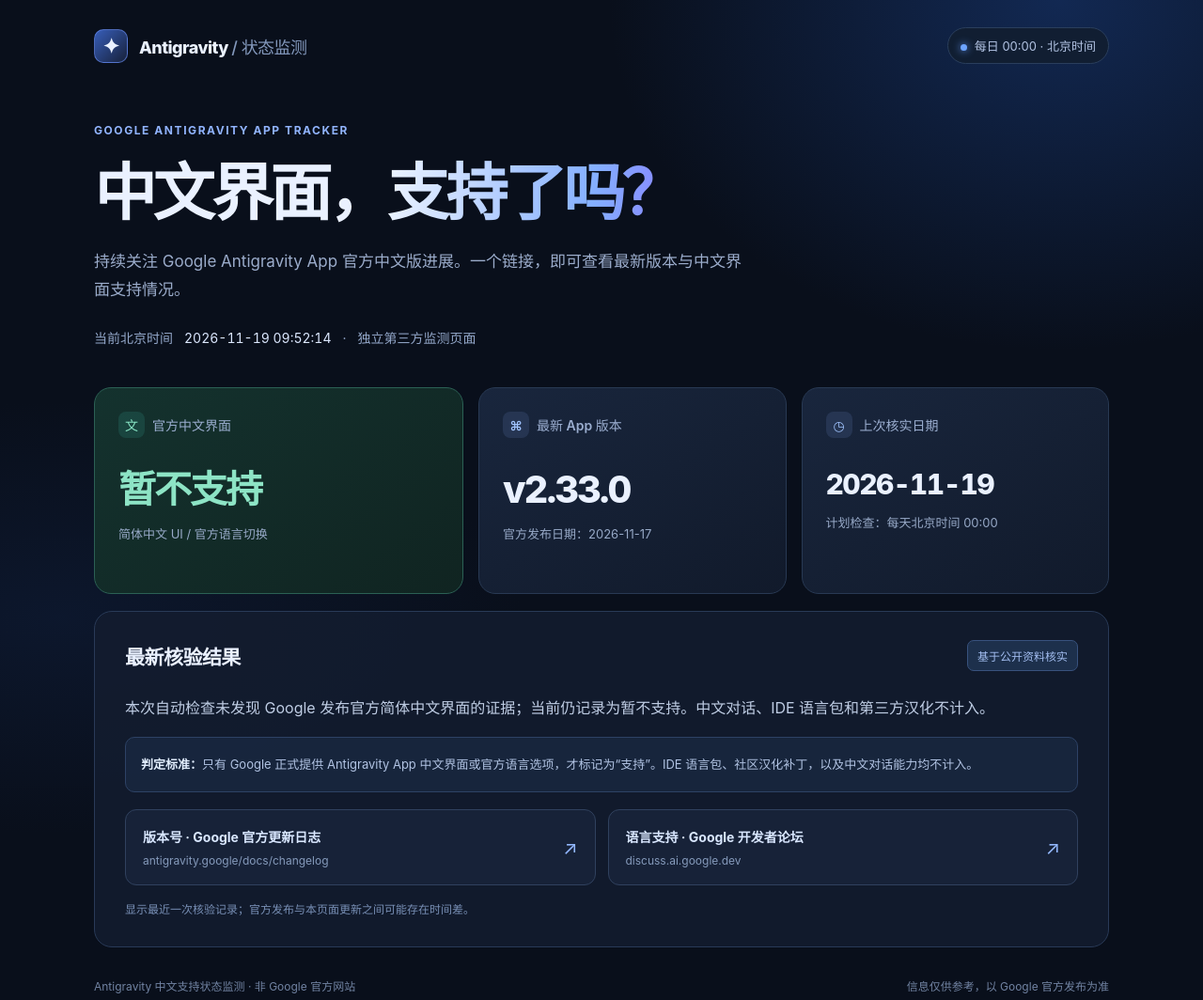
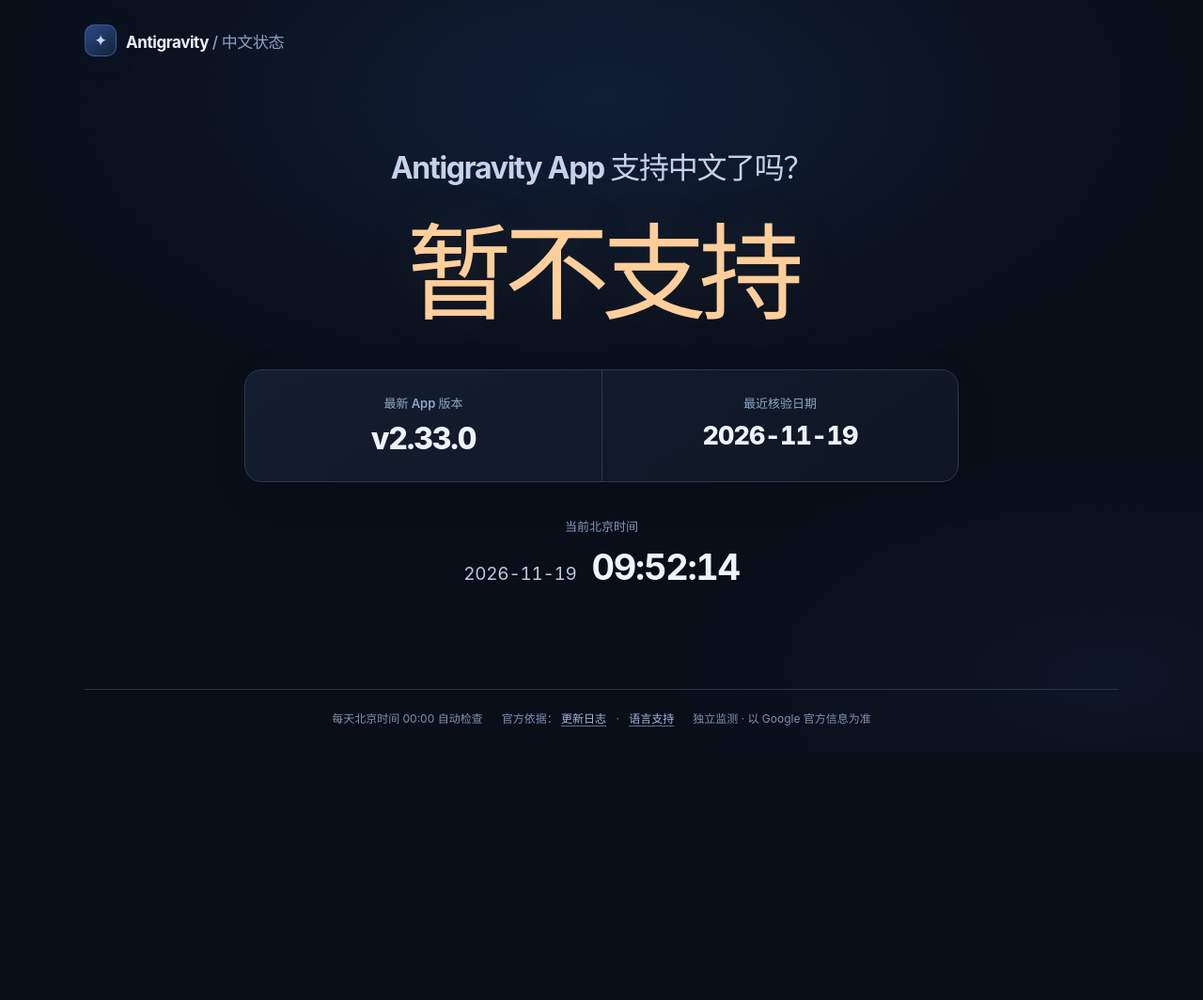
Before and after one commit to ludanBig/antigravity-cn-status, a plain HTML site: page site/index.html in a window 1280 px wide. Shown: the whole page at 94% size. After the commit the page ends 800 px from the top, so only its background shows below. Drawn offline with Linux system fonts and the light colour scheme.

Commit message:
design: focus tracker on Chinese UI status and live time

```diff
--- a/site/index.html
+++ b/site/index.html
@@ -1,72 +1,338 @@
 <!doctype html>
 <html lang="zh-CN">
 <head>
-<meta charset="utf-8"><meta name="viewport" content="width=device-width, initial-scale=1">
-<meta name="theme-color" content="#090f1b">
-<meta name="description" content="每天核实 Google Antigravity App 最新版本和官方中文界面支持状态">
-<title>Antigravity 中文支持状态监测</title>
+<meta charset="utf-8">
+<meta name="viewport" content="width=device-width, initial-scale=1">
+<meta name="theme-color" content="#090e19">
+<meta name="description" content="一眼查看 Google Antigravity App 最新版本与官方中文界面支持状态">
+<title>Antigravity 中文支持状态</title>
 <style>
-:root{color-scheme:dark;font-family:Inter,-apple-system,BlinkMacSystemFont,"Segoe UI","PingFang SC","Microsoft YaHei",sans-serif;color:#eaf1ff;background:#090f1b}*{box-sizing:border-box}
-body{margin:0;min-height:100vh;background:radial-gradient(ellipse 55% 50% at 88% 0,#173670a6,transparent 68%),radial-gradient(ellipse 55% 30% at 5% 60%,#13264d5a,transparent 70%),#090f1b}
-.shell{max-width:1140px;margin:0 auto;padding:29px 30px 35px}header{display:flex;justify-content:space-between;align-items:center;gap:12px;padding-bottom:63px}
-.brand{font-weight:760;letter-spacing:-.03em;font-size:18px;display:flex;align-items:center;gap:12px}.logo{display:grid;place-items:center;width:36px;height:36px;border:1px solid #6a8df1a0;background:linear-gradient(135deg,#375db8,#17213a);border-radius:10px;font-size:22px}
-.head-tag{color:#b2c3e3;border:1px solid #2a3e5c;background:#111e32;padding:9px 13px;border-radius:50px;font-size:13px}.head-tag:before{content:"";display:inline-block;width:7px;height:7px;background:#6ca3ff;border-radius:50%;margin-right:8px;box-shadow:0 0 8px #629aff}
-.eyebrow{color:#91b4ff;font-size:12px;letter-spacing:.13em;font-weight:750;text-transform:uppercase}h1{font-size:clamp(36px,5.4vw,66px);letter-spacing:-.055em;line-height:1.15;margin:22px 0 19px;font-weight:800}
-.gradient{background:linear-gradient(95deg,#edf4ff,#84afff 70%,#8880ff);background-clip:text;color:transparent}.lead{color:#9baccb;max-width:700px;font-size:17px;line-height:1.8;margin:0}
-.clockline{display:flex;align-items:center;gap:12px;flex-wrap:wrap;color:#92a6c8;margin-top:25px;font-size:14px}.clockline time{color:#dce8ff;font-variant-numeric:tabular-nums}
-.cards{display:grid;grid-template-columns:1.2fr 1fr 1fr;gap:16px;margin-top:43px}.card{background:linear-gradient(150deg,#19263d,#111a2b);border:1px solid #283953;border-radius:18px;min-height:220px;padding:25px}
-.card.primary{background:linear-gradient(145deg,#14322e,#102421);border-color:#2b6054}.label{color:#9baed0;font-size:14px;font-weight:580}.icon{display:inline-grid;place-items:center;width:28px;height:28px;margin-right:8px;border-radius:8px;background:#34476b7f;color:#a1c4ff}
-.primary .icon{background:#23665d66;color:#88e5c5}.value{font-size:40px;letter-spacing:-.05em;font-weight:780;margin:31px 0 12px;line-height:1.2;font-variant-numeric:tabular-nums}.primary .value{color:#8de4c5}.sub{font-size:13px;color:#97a9c7;line-height:1.7}
-.panel{border:1px solid #293a57;background:#131d2fda;border-radius:19px;margin-top:18px;padding:30px 32px}.panel-head{display:flex;justify-content:space-between;align-items:center;gap:12px;flex-wrap:wrap}.panel h2{font-size:21px;letter-spacing:-.025em;margin:0}.tag{background:#1d304c;border:1px solid #38527e;color:#a2bdf0;padding:7px 10px;border-radius:7px;font-size:12px}
-.summary{font-size:16px;line-height:1.9;color:#bfcde4;margin:24px 0 16px}.note{background:#1b2b45a6;border:1px solid #2d4265;border-radius:10px;padding:16px;color:#b1c3e3;font-size:13px;line-height:1.9}.note strong{color:#e3efff}
-.sources{display:grid;grid-template-columns:1fr 1fr;gap:13px;margin-top:18px}.source{display:flex;align-items:center;justify-content:space-between;gap:10px;padding:18px;border-radius:12px;border:1px solid #30415e;background:#172238;text-decoration:none;color:#d9e7ff;transition:transform .15s,border-color .15s}.source:hover{border-color:#729bff;transform:translateY(-2px)}
-.source strong{font-size:14px}.source small{display:block;color:#859abb;font-size:12px;margin-top:8px}.source .out{color:#93b8ff;font-size:20px}.fine{font-size:12px;color:#788fb5;line-height:1.6;margin-top:16px}
-footer{margin-top:32px;display:flex;flex-wrap:wrap;gap:12px;justify-content:space-between;color:#7183a2;font-size:12px;line-height:1.7}
-@media(max-width:780px){.shell{padding:21px 18px 28px}header{padding-bottom:45px}.head-tag{font-size:11px}.cards{grid-template-columns:1fr;gap:12px;margin-top:35px}.card{min-height:180px;padding:23px}.value{margin-top:22px}.panel{padding:22px 20px}.sources{grid-template-columns:1fr}h1{font-size:40px}}
-@media(prefers-reduced-motion:reduce){.source{transition:none}}
+:root {
+  color-scheme: dark;
+  font-family: Inter, -apple-system, BlinkMacSystemFont, "Segoe UI", "PingFang SC", "Microsoft YaHei", sans-serif;
+  color: #f0f4ff;
+  background: #090e19;
+  font-synthesis: none;
+}
+* { box-sizing: border-box; }
+body {
+  margin: 0;
+  min-height: 100vh;
+  min-height: 100svh;
+  background:
+    radial-gradient(ellipse 66% 56% at 50% 13%, #18335b70, transparent 75%),
+    radial-gradient(ellipse 45% 38% at 92% 90%, #14244355, transparent 80%),
+    #090e19;
+}
+a { color: inherit; }
+.page {
+  width: min(100% - 48px, 1100px);
+  min-height: 100vh;
+  min-height: 100svh;
+  margin: 0 auto;
+  display: flex;
+  flex-direction: column;
+}
+.topbar {
+  display: flex;
+  align-items: center;
+  min-height: 86px;
+}
+.brand {
+  display: inline-flex;
+  align-items: center;
+  gap: 10px;
+  color: #ecf2ff;
+  text-decoration: none;
+  font-size: 17px;
+  font-weight: 740;
+  letter-spacing: -.025em;
+}
+.brand-mark {
+  width: 34px;
+  height: 34px;
+  display: grid;
+  place-items: center;
+  border: 1px solid #5c7bc080;
+  border-radius: 10px;
+  background: linear-gradient(145deg, #294a86, #15223b);
+  color: #c4d6ff;
+  box-shadow: 0 5px 20px #0c1d3c77;
+}
+.brand-sub {
+  color: #8ca0c3;
+  font-weight: 510;
+}
+main {
+  flex: 1;
+  display: grid;
+  place-items: center;
+  padding: 23px 0 58px;
+}
+.monitor {
+  width: min(100%, 760px);
+  text-align: center;
+}
+h1 {
+  margin: 0;
+  color: #c5d2e9;
+  font-size: clamp(22px, 3vw, 32px);
+  line-height: 1.4;
+  letter-spacing: -.04em;
+  font-weight: 650;
+}
+.status {
+  margin: 26px auto 40px;
+  font-size: clamp(66px, 11vw, 112px);
+  line-height: 1.12;
+  letter-spacing: -.075em;
+  font-weight: 800;
+  font-variant-numeric: tabular-nums;
+  transition: color .2s ease;
+}
+.status[data-state="unsupported"] {
+  color: #ffcf9b;
+  text-shadow: 0 0 65px #d88f3b1a;
+}
+.status[data-state="supported"] {
+  color: #9eeacb;
+  text-shadow: 0 0 65px #39c78d24;
+}
+.status[data-state="unknown"] {
+  color: #bdd0f3;
+}
+.status[data-state="loading"] {
+  color: #879bbd;
+  font-size: clamp(45px, 8vw, 72px);
+  min-height: 1.74em;
+}
+.metrics {
+  display: grid;
+  grid-template-columns: 1fr 1fr;
+  border: 1px solid #2b3850;
+  border-radius: 18px;
+  background: linear-gradient(145deg, #19253aaf, #101a2aaf);
+  box-shadow: 0 12px 45px #00000018;
+  overflow: hidden;
+}
+.metric {
+  padding: 25px 20px 26px;
+  min-width: 0;
+}
+.metric + .metric {
+  border-left: 1px solid #2b3850;
+}
+.metric-label {
+  color: #8fa5c7;
+  font-size: 13px;
+  font-weight: 560;
+  margin-bottom: 9px;
+}
+.metric-value {
+  color: #edf4ff;
+  font-weight: 760;
+  letter-spacing: -.035em;
+  font-size: clamp(23px, 3.5vw, 32px);
+  font-variant-numeric: tabular-nums;
+  white-space: nowrap;
+}
+.metric-value.date {
+  font-size: clamp(20px, 3vw, 27px);
+}
+.time-block { margin-top: 37px; }
+.time-label { color: #8599bc; font-size: 13px; margin-bottom: 11px; }
+.time-value {
+  display: flex;
+  gap: 16px;
+  justify-content: center;
+  align-items: baseline;
+  flex-wrap: wrap;
+  font-variant-numeric: tabular-nums;
+}
+.today { color: #bac9e1; font-size: 19px; letter-spacing: -.015em; }
+.clock { color: #edf4ff; font-size: clamp(26px, 5vw, 38px); font-weight: 680; letter-spacing: -.035em; }
+.notice {
+  width: fit-content;
+  max-width: 100%;
+  margin: 25px auto 0;
+  padding: 10px 14px;
+  border: 1px solid #86693f;
+  border-radius: 9px;
+  background: #4e391b35;
+  color: #f4ce92;
+  font-size: 13px;
+  line-height: 1.6;
+}
+[hidden] { display: none !important; }
+footer {
+  border-top: 1px solid #26344b;
+  padding: 21px 0 25px;
+  color: #7f92b2;
+  font-size: 12px;
+  line-height: 1.7;
+  display: flex;
+  flex-wrap: wrap;
+  align-items: center;
+  justify-content: center;
+  gap: 8px 20px;
+  text-align: center;
+}
+footer a {
+  color: #a2b9df;
+  text-decoration: underline;
+  text-decoration-color: #5b7097;
+  text-underline-offset: 3px;
+}
+footer a:hover, footer a:focus-visible { color: #ecf3ff; }
+footer .dot { margin: 0 7px; color: #667b9e; }
+@media (max-width: 560px) {
+  .page { width: min(100% - 32px, 1100px); }
+  .topbar { min-height: 72px; }
+  .brand { font-size: 15px; }
+  .brand-mark { width: 31px; height: 31px; }
+  main { padding: 28px 0 42px; }
+  .status { margin: 25px auto 34px; }
+  .metric { padding: 21px 10px 23px; }
+  .metric-label { font-size: 12px; }
+  .time-block { margin-top: 32px; }
+  .time-value { gap: 4px 12px; }
+  .today { font-size: 17px; }
+  footer { padding: 18px 0 22px; gap: 5px 15px; }
+}
+@media (max-width: 350px) {
+  .metrics { grid-template-columns: 1fr; }
+  .metric + .metric { border-left: 0; border-top: 1px solid #2b3850; }
+  .metric { padding: 15px; }
+  .status { font-size: 60px; }
+}
+@media (prefers-reduced-motion: reduce) {
+  .status { transition: none; }
+}
 </style>
 </head>
-<body><div class="shell">
-<header><div class="brand"><span class="logo" aria-hidden="true">✦</span><span>Antigravity <span style="color:#8398bc;font-weight:500">/ 状态监测</span></span></div><span class="head-tag">每日 00:00 · 北京时间</span></header>
-<main>
-<div class="eyebrow">GOOGLE ANTIGRAVITY APP TRACKER</div>
-<h1>中文界面，<span class="gradient">支持了吗？</span></h1>
-<p class="lead">持续关注 Google Antigravity App 官方中文版进展。一个链接，即可查看最新版本与中文界面支持情况。</p>
-<div class="clockline"><span>当前北京时间</span><time id="clock">正在获取时间…</time><span>·</span><span>独立第三方监测页面</span></div>
-<section class="cards" aria-label="当前状态">
-<article class="card primary"><div class="label"><span class="icon">文</span>官方中文界面</div><div class="value" id="language">暂不支持</div><div class="sub">简体中文 UI / 官方语言切换</div></article>
-<article class="card"><div class="label"><span class="icon">⌘</span>最新 App 版本</div><div class="value" id="version">v2.33.0</div><div class="sub">官方发布日期：<span id="release">2026-11-17</span></div></article>
-<article class="card"><div class="label"><span class="icon">◷</span>上次核实日期</div><div class="value" id="checked" style="font-size:30px">2026-11-19</div><div class="sub">计划检查：每天北京时间 00:00</div></article>
-</section>
-<section class="panel">
-<div class="panel-head"><h2>最新核验结果</h2><span class="tag" id="tag">基于公开资料核实</span></div>
-<p class="summary" id="summary">截至本次核实，Google 尚未宣布 Antigravity App 提供官方中文界面或界面语言切换选项。中文对话能力并不等于中文界面。</p>
-<div class="note"><strong>判定标准：</strong>只有 Google 正式提供 Antigravity App 中文界面或官方语言选项，才标记为“支持”。IDE 语言包、社区汉化补丁，以及中文对话能力均不计入。</div>
-<div class="sources">
-<a id="version-link" class="source" href="https://antigravity.google/docs/changelog" target="_blank" rel="noopener noreferrer"><span><strong>版本号 · Google 官方更新日志</strong><small>antigravity.google/docs/changelog</small></span><span class="out">↗</span></a>
-<a id="language-link" class="source" href="https://discuss.ai.google.dev/t/official-i18n-support-for-antigravity-gui-externalized-strings-and-a-community-translation-pipeline/199401" target="_blank" rel="noopener noreferrer"><span><strong>语言支持 · Google 开发者论坛</strong><small>discuss.ai.google.dev</small></span><span class="out">↗</span></a>
-</div>
-<div class="fine" id="freshness">加载最近一次核验记录…</div>
-</section></main>
-<footer><span>Antigravity 中文支持状态监测 · 非 Google 官方网站</span><span>信息仅供参考，以 Google 官方发布为准</span></footer>
+<body>
+<div class="page">
+  <header class="topbar">
+    <a class="brand" href="./" aria-label="Antigravity 中文支持状态首页">
+      <span class="brand-mark" aria-hidden="true">✦</span>
+      <span>Antigravity <span class="brand-sub">/ 中文状态</span></span>
+    </a>
+  </header>
+
+  <main>
+    <section class="monitor" aria-label="中文界面支持监测">
+      <h1>Antigravity App 支持中文了吗？</h1>
+      <div class="status" id="language" data-state="loading" role="status" aria-live="polite">查询中</div>
+
+      <div class="metrics" aria-label="应用版本与核验日期">
+        <div class="metric">
+          <div class="metric-label">最新 App 版本</div>
+          <div class="metric-value" id="version">—</div>
+        </div>
+        <div class="metric">
+          <div class="metric-label">最近核验日期</div>
+          <div class="metric-value date" id="checked">—</div>
+        </div>
+      </div>
+
+      <div class="time-block">
+        <div class="time-label">当前北京时间</div>
+        <div class="time-value">
+          <span class="today" id="today">——</span>
+          <time class="clock" id="clock" aria-live="off">--:--:--</time>
+        </div>
+      </div>
+      <p class="notice" id="notice" role="alert" hidden></p>
+    </section>
+  </main>
+
+  <footer>
+    <span>每天北京时间 00:00 自动检查</span>
+    <span>官方依据：
+      <a id="version-link" href="https://antigravity.google/docs/changelog" target="_blank" rel="noopener noreferrer">更新日志</a>
+      <span class="dot" aria-hidden="true">·</span>
+      <a id="language-link" href="https://discuss.ai.google.dev/t/official-i18n-support-for-antigravity-gui-externalized-strings-and-a-community-translation-pipeline/199401" target="_blank" rel="noopener noreferrer">语言支持</a>
+    </span>
+    <span>独立监测 · 以 Google 官方信息为准</span>
+  </footer>
 </div>
 <script>
-(function(){
-var node=function(id){return document.getElementById(id)};
-var fmt=new Intl.DateTimeFormat('zh-CN',{timeZone:'Asia/Shanghai',year:'numeric',month:'2-digit',day:'2-digit',hour:'2-digit',minute:'2-digit',second:'2-digit',hour12:false});
-function tick(){node('clock').textContent=fmt.format(new Date()).replaceAll('/','-')}tick();setInterval(tick,1000);
-fetch('./status.json',{cache:'no-store'}).then(function(r){if(!r.ok)throw Error('Failed');return r.json()}).then(function(d){
-node('version').textContent='v'+d.version.replace(/^v/,'');node('release').textContent=d.release_date||'待核实';
-var checkedDate=d.verified_at?new Date(d.verified_at):null;
-node('checked').textContent=checkedDate&&!isNaN(checkedDate.valueOf())?fmt.format(checkedDate).replaceAll('/','-').slice(0,10):'待核实';
-node('summary').textContent=d.summary;
-node('language').textContent={supported:'已支持',unsupported:'暂不支持',unknown:'待核实'}[d.chinese_ui]||'待核实';
-node('language').style.color=d.chinese_ui==='supported'?'#87efaf':d.chinese_ui==='unsupported'?'#8de4c5':'#f2c98d';
-if(d.version_source&&d.version_source.startsWith('https://'))node('version-link').href=d.version_source;
-if(d.language_source&&d.language_source.startsWith('https://'))node('language-link').href=d.language_source;
-var date=d.verified_at?new Date(d.verified_at.length===10?d.verified_at+'T00:00:00+08:00':d.verified_at):null;
-if(date&&!isNaN(date.valueOf())&&Date.now()-date.getTime()>36*3600000){node('tag').textContent='资料可能需要更新';node('freshness').textContent='距离上次核实已超过 36 小时，请以 Google 官方信息为准。';node('freshness').style.color='#f1bf89'}
-else node('freshness').textContent='显示最近一次核验记录；官方发布与本页面更新之间可能存在时间差。';
-}).catch(function(){node('freshness').textContent='数据服务暂时不可用，当前展示初始记录。'});
+(function () {
+  'use strict';
+  var node = function (id) { return document.getElementById(id); };
+  var dateFormat = new Intl.DateTimeFormat('zh-CN', {
+    timeZone: 'Asia/Shanghai', year: 'numeric', month: '2-digit', day: '2-digit'
+  });
+  var timeFormat = new Intl.DateTimeFormat('zh-CN', {
+    timeZone: 'Asia/Shanghai', hour: '2-digit', minute: '2-digit',
+    second: '2-digit', hour12: false
+  });
+  var verifiedAt = null;
+  var state = 'loading';
+
+  function beijingDate(value) {
+    return dateFormat.format(value).replaceAll('/', '-');
+  }
+  function tick() {
+    var now = new Date();
+    node('today').textContent = beijingDate(now);
+    node('clock').textContent = timeFormat.format(now);
+    if (verifiedAt) updateNotice();
+  }
+  function showNotice(message) {
+    node('notice').textContent = message;
+    node('notice').hidden = !message;
+  }
+  function updateNotice() {
+    if (verifiedAt && Date.now() - verifiedAt.getTime() > 36 * 3600000) {
+      showNotice('距离上次核验已超过 36 小时，状态可能过期。');
+    } else if (state === 'unknown') {
+      showNotice('新版本的中文界面支持情况尚待官方证实。');
+    } else {
+      showNotice('');
+    }
+  }
+  function updateLink(id, url) {
+    if (typeof url === 'string' && url.startsWith('https://')) {
+      node(id).href = url;
+    }
+  }
+
+  tick();
+  setInterval(tick, 1000);
+
+  fetch('./status.json', { cache: 'no-store' })
+    .then(function (response) {
+      if (!response.ok) throw new Error('Status request failed');
+      return response.json();
+    })
+    .then(function (data) {
+      var labels = { supported: '已支持', unsupported: '暂不支持', unknown: '待核实' };
+      state = Object.prototype.hasOwnProperty.call(labels, data.chinese_ui)
+        ? data.chinese_ui : 'unknown';
+      node('language').textContent = labels[state];
+      node('language').dataset.state = state;
+      node('version').textContent = data.version ? 'v' + String(data.version).replace(/^v/, '') : '待核实';
+      verifiedAt = data.verified_at ? new Date(data.verified_at) : null;
+      if (verifiedAt && !Number.isNaN(verifiedAt.getTime())) {
+        node('checked').textContent = beijingDate(verifiedAt);
+      } else {
+        verifiedAt = null;
+        node('checked').textContent = '待核实';
+      }
+      updateLink('version-link', data.version_source);
+      updateLink('language-link', data.language_source);
+      updateNotice();
+    })
+    .catch(function () {
+      state = 'unknown';
+      node('language').textContent = '暂无法核实';
+      node('language').dataset.state = 'unknown';
+      node('version').textContent = '—';
+      node('checked').textContent = '—';
+      showNotice('暂时无法读取最新状态，请稍后再试。');
+    });
 })();
-</script></body></html>
+</script>
+</body>
+</html>
```
